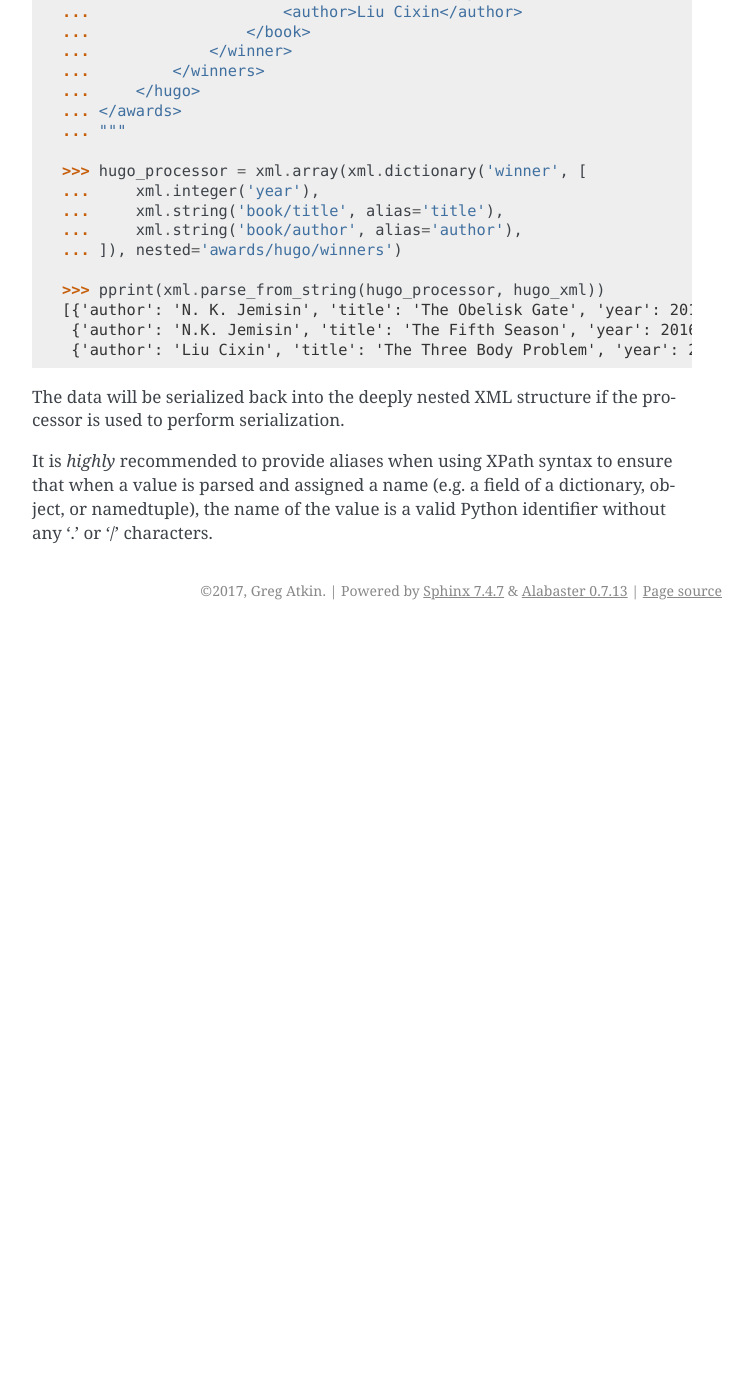
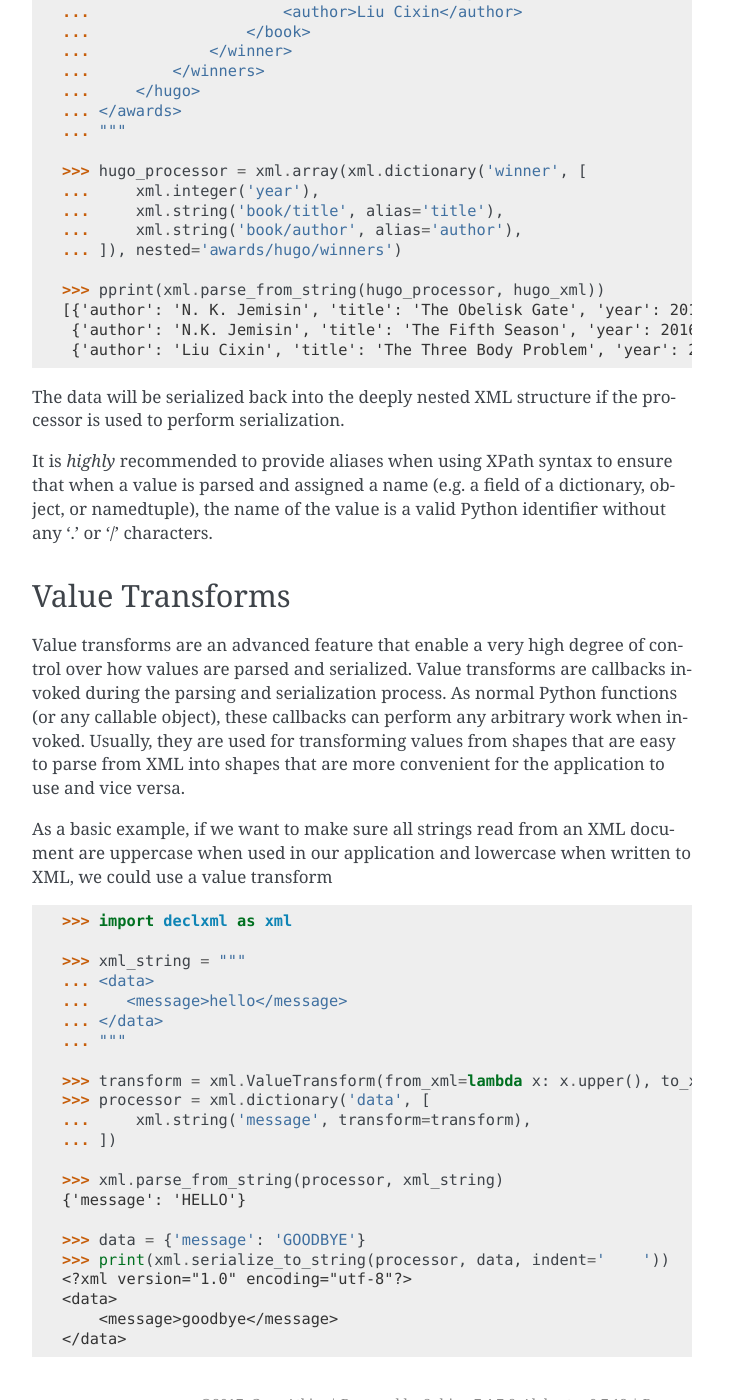
Before and after one commit to gatkin/declxml, a Sphinx documentation site: the page built from docs/advanced_guide.rst, in a window 1280 px wide and 1400 px high, scrolled down 2009 px. Shown: the whole window, without its empty margins (388-1141 px from the left). Built offline with Sphinx 7.4.7, drawn with Linux system fonts in a browser that asks for light colours; before the commit the page ends 2639 px from its top, so only the background shows below that; some of the changed text lies outside the part shown.

Commit message:
Check documentation with doc8

```diff
--- a/docs/advanced_guide.rst
+++ b/docs/advanced_guide.rst
@@ -1,15 +1,18 @@
 Advanced Guide
 ==============
-This guide presents some of the more advanced features supported by declxml that can be useful when they are needed.
+This guide presents some of the more advanced features supported by declxml
+that can be useful when they are needed.
 
 XPath Syntax
 ------------
-declxml supports a very small subset of XPath syntax that enables greater expressiveness when defining processors.
+declxml supports a very small subset of XPath syntax that enables greater
+expressiveness when defining processors.
 
 The Dot (.) Selector
 """"""""""""""""""""
-The dot (.) selector can be used in a processor to refer to the parent processor's element. For instance, the dot operator can
-be used to refer to attributes on a childless element.
+The dot (.) selector can be used in a processor to refer to the parent
+processor's element. For instance, the dot operator can be used to refer to
+attributes on a childless element.
 
 .. sourcecode:: py
 
@@ -37,7 +40,8 @@ be used to refer to attributes on a childless element.
 
 
 
-The dot operator can also be used to group an element's attribute values with the values of the element's children
+The dot operator can also be used to group an element's attribute values with
+the values of the element's children.
 
 .. sourcecode:: py
 
@@ -63,7 +67,8 @@ The dot operator can also be used to group an element's attribute values with th
 
 The Path (/) Selector
 """""""""""""""""""""
-The path selector (/) can be used to select descendant elements which can be useful for flattening out deeply nested XML data.
+The path selector (/) can be used to select descendant elements which can be
+useful for flattening out deeply nested XML data.
 
 .. sourcecode:: py
 
@@ -111,8 +116,49 @@ The path selector (/) can be used to select descendant elements which can be use
      {'author': 'N.K. Jemisin', 'title': 'The Fifth Season', 'year': 2016},
      {'author': 'Liu Cixin', 'title': 'The Three Body Problem', 'year': 2015}]
 
-The data will be serialized back into the deeply nested XML structure if the processor is used to perform serialization.
+The data will be serialized back into the deeply nested XML structure if the
+processor is used to perform serialization.
 
-It is *highly* recommended to provide aliases when using XPath syntax to ensure that when a value is parsed and assigned a
-name (e.g. a field of a dictionary, object, or namedtuple), the name of the value is a valid Python identifier without any
-'.' or '/' characters.
+It is *highly* recommended to provide aliases when using XPath syntax to ensure
+that when a value is parsed and assigned a name (e.g. a field of a dictionary,
+object, or namedtuple), the name of the value is a valid Python identifier
+without any '.' or '/' characters.
+
+Value Transforms
+----------------
+Value transforms are an advanced feature that enable a very high degree of
+control over how values are parsed and serialized. Value transforms are
+callbacks invoked during the parsing and serialization process. As normal
+Python functions (or any callable object), these callbacks can perform any
+arbitrary work when invoked. Usually, they are used for transforming values
+from shapes that are easy to parse from XML into shapes that are more
+convenient for the application to use and vice versa.
+
+As a basic example, if we want to make sure all strings read from an XML
+document are uppercase when used in our application and lowercase when written
+to XML, we could use a value transform
+
+.. sourcecode:: py
+
+    >>> import declxml as xml
+
+    >>> xml_string = """
+    ... <data>
+    ...    <message>hello</message>
+    ... </data>
+    ... """
+
+    >>> transform = xml.ValueTransform(from_xml=lambda x: x.upper(), to_xml=lambda x: x.lower())
+    >>> processor = xml.dictionary('data', [
+    ...     xml.string('message', transform=transform),
+    ... ])
+
+    >>> xml.parse_from_string(processor, xml_string)
+    {'message': 'HELLO'}
+
+    >>> data = {'message': 'GOODBYE'}
+    >>> print(xml.serialize_to_string(processor, data, indent='    '))
+    <?xml version="1.0" encoding="utf-8"?>
+    <data>
+        <message>goodbye</message>
+    </data>
--- a/docs/conf.py
+++ b/docs/conf.py
@@ -95,7 +95,7 @@ todo_include_todos = False
 # Add any paths that contain custom static files (such as style sheets) here,
 # relative to this directory. They are copied after the builtin static files,
 # so a file named "default.css" will overwrite the builtin "default.css".
-html_static_path = ['_static']
+html_static_path = []
 
 # Custom sidebar templates, must be a dictionary that maps document names
 # to template names.
```
Also changed, not shown: appveyor.yml (+0 -16 lines), docs/guide.rst (+43 -25 lines), docs/index.rst (+12 -10 lines), requirements.txt (+16 -0 lines), .travis.yml, docs/api.rst (line endings or trailing spaces), 2 other files.
